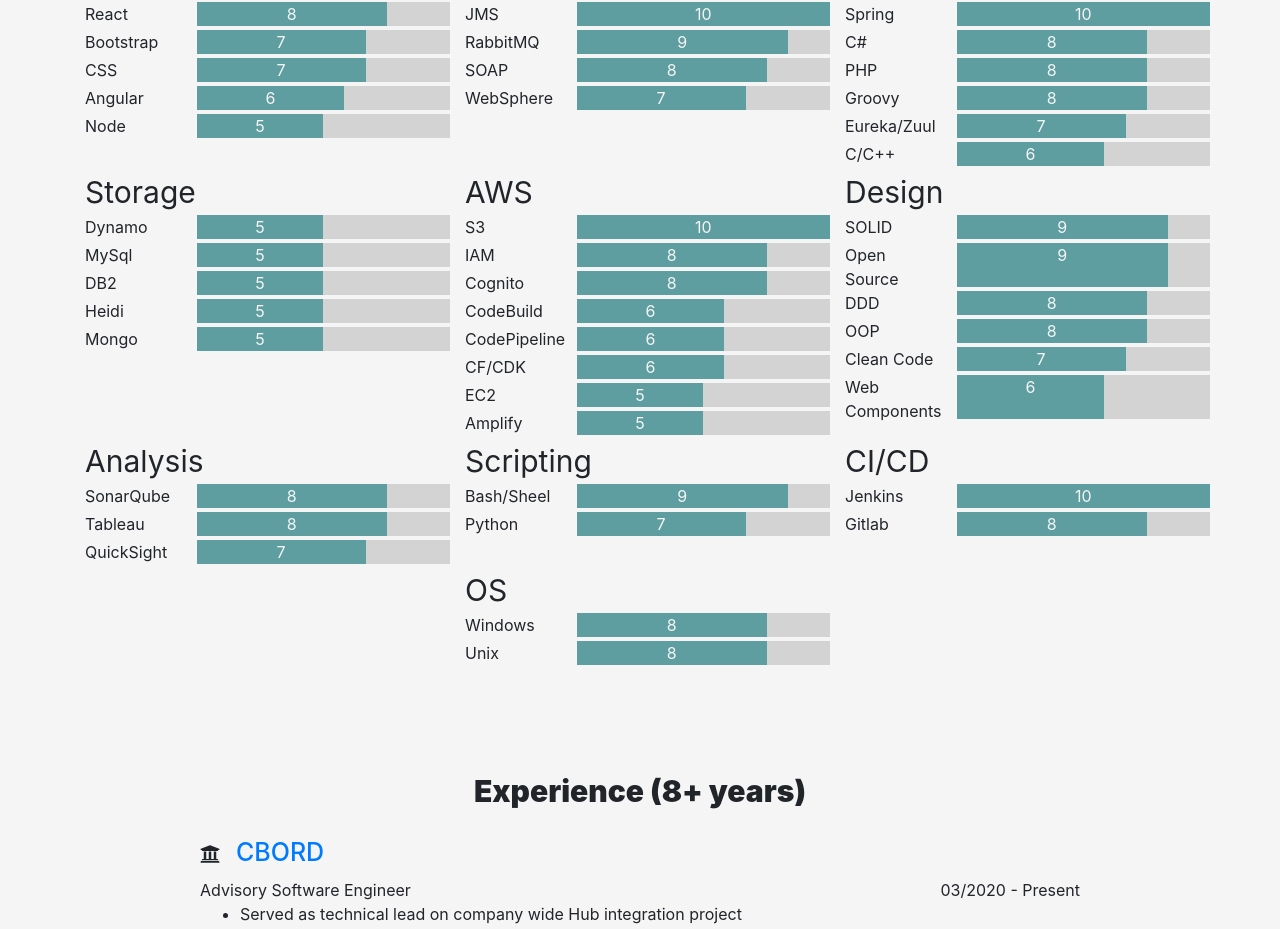
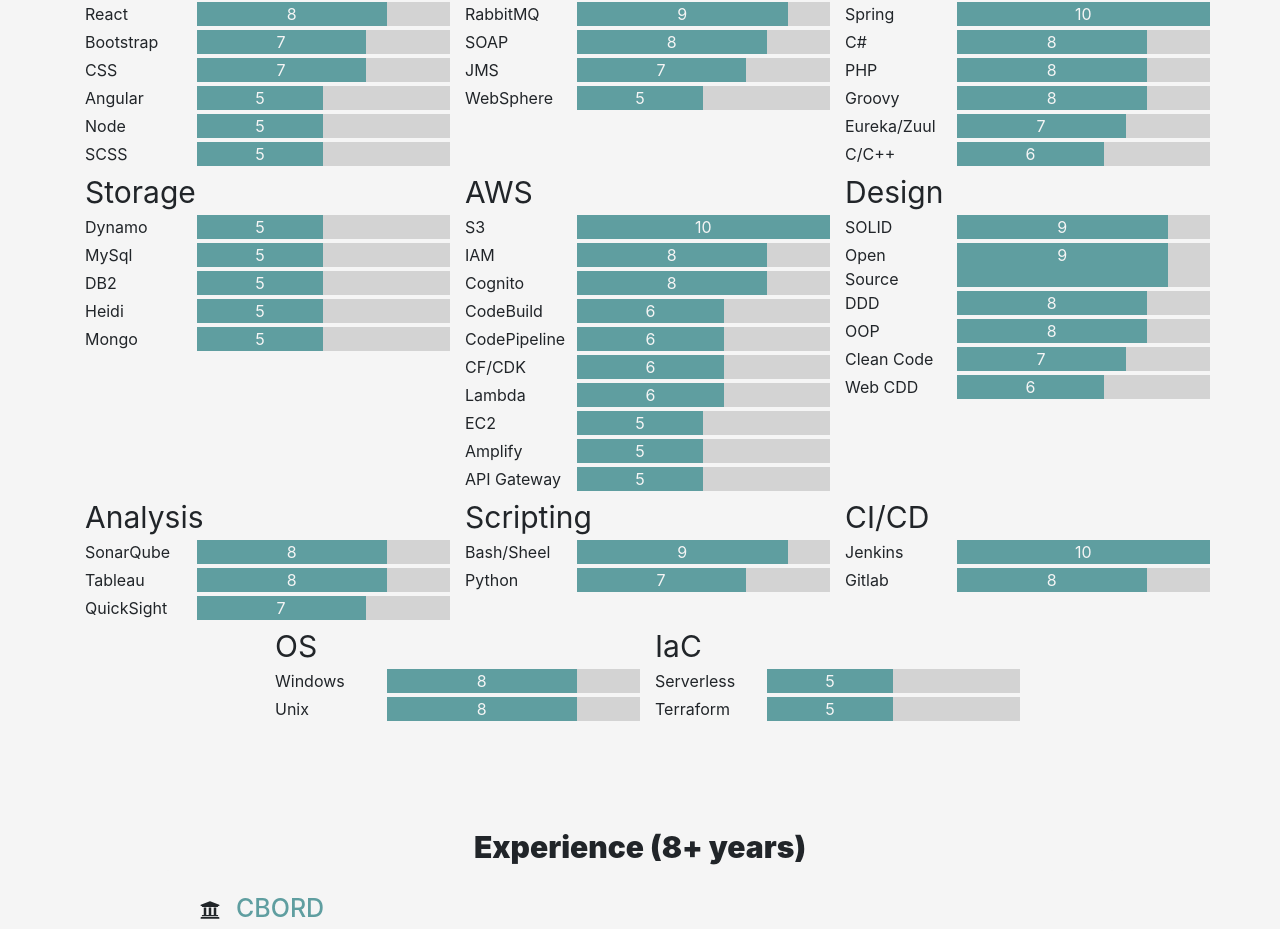
Before and after one commit to ethanabowen/PersonalWebsite, a React (Create React App) app: page / in a window 1280 px wide. Shown: the part 674-1603 px from the top of the page. Built offline with nearby package versions, Linux system fonts and the light colour scheme; no server answers; what aws-amplify would draw is missing.

Commit message:
Welcome added, more Skills added

```diff
--- a/src/Components/App/App.css
+++ b/src/Components/App/App.css
@@ -8,6 +8,9 @@ body {
   font-weight: 900;
 }
 
+a{
+  color: cadetblue
+}
 
 .section-header {
   text-align: center;
--- a/src/Components/App/App.js
+++ b/src/Components/App/App.js
@@ -6,9 +6,11 @@ import School from '../School/School';
 import Jobs from '../Jobs/Jobs';
 import Skills from '../Skills/Skills';
 
-import { personal, schools, jobs, skills, projects } from '../../Constants.js';
+import { welcome, personal, schools, jobs, skills, projects } from '../../Constants.js';
 
 function App() {
+  console.log(welcome);
+
   return (
     <div className="container">
 
--- a/src/Components/Jobs/Jobs.js
+++ b/src/Components/Jobs/Jobs.js
@@ -24,7 +24,6 @@ function Jobs(props) {
   return Object.keys(props.jobs).map(jobName => {
     return props.jobs[jobName]
       .map((job, index) => {
-        console.log(props.jobs[jobName].length, index);
         return job.title === 'Intern' ?
           <div key={"intern" + index} />
           : <Job
--- a/src/Constants.js
+++ b/src/Constants.js
@@ -1,3 +1,5 @@
+export const welcome = "Thanks for checking out my site! I used AWS Amplify to help build it.  Right now the page is using local static data, it will soon be using AWS API Gateway/Lamda/S3!"
+
 export const personal = {
     name: "Ethan Bowen",
     phoneNumber: "903-574-5008",
@@ -26,19 +28,20 @@ export const schools = [
 
 export const skills = {
     frontend: [
-        { technology: "Angular", proficiency: 6 },
+        { technology: "Angular", proficiency: 5 },
         { technology: "Javascript", proficiency: 8 },
         { technology: "React", proficiency: 8 },
         { technology: "Node", proficiency: 5 },
         { technology: "Bootstrap", proficiency: 7 },
-        { technology: "CSS", proficiency: 7 }
+        { technology: "CSS", proficiency: 7 },
+        { technology: "SCSS", proficiency: 5 }
     ],
     communication: [
         { technology: "REST", proficiency: 10 },
         { technology: "SOAP", proficiency: 8 },
         { technology: "RabbitMQ", proficiency: 9 },
-        { technology: "WebSphere", proficiency: 7 },
-        { technology: "JMS", proficiency: 10 }
+        { technology: "WebSphere", proficiency: 5 },
+        { technology: "JMS", proficiency: 7 }
     ],
     backend: [
         { technology: "Java", proficiency: 10 },
@@ -64,7 +67,9 @@ export const skills = {
         { technology: "CodeBuild", proficiency: 6 },
         { technology: "CodePipeline", proficiency: 6 },
         { technology: "Amplify", proficiency: 5 },
-        { technology: "CF/CDK", proficiency: 6 }
+        { technology: "CF/CDK", proficiency: 6 },
+        { technology: "API Gateway", proficiency: 5 },
+        { technology: "Lambda", proficiency: 6 }
     ],
     design: [
         { technology: "DDD", proficiency: 8 },
@@ -72,7 +77,7 @@ export const skills = {
         { technology: "OOP", proficiency: 8 },
         { technology: "Clean Code", proficiency: 7 },
         { technology: "Open Source", proficiency: 9 },
-        { technology: "Web Components", proficiency: 6 }
+        { technology: "Web CDD", proficiency: 6 }
     ],
     analysis: [
         { technology: "SonarQube", proficiency: 8 },
@@ -90,6 +95,10 @@ export const skills = {
     OS: [
         { technology: "Windows", proficiency: 8 },
         { technology: "Unix", proficiency: 8 }
+    ],
+    "IaC": [
+        { technology: "Serverless", proficiency: 5 },
+        { technology: "Terraform", proficiency: 5 }
     ]
 }
 
@@ -198,8 +207,7 @@ export const jobs = {
     ]
 }
 
-
 export const projects = [
-    "Created NASDAQ Stock ticker and article website using web-scraped data.",
+    "Created website that displays the latest news on every NASDAQ Stock ticker using web-scraped data.",
     "Implementation of Support Vector Machine and creation of custom Kernel",
     "Constant experimentation with technologies to understand their place in the development ecosystem"]
```
Also changed, not shown: 1 other file (tests, documents, lock files or other folders).
